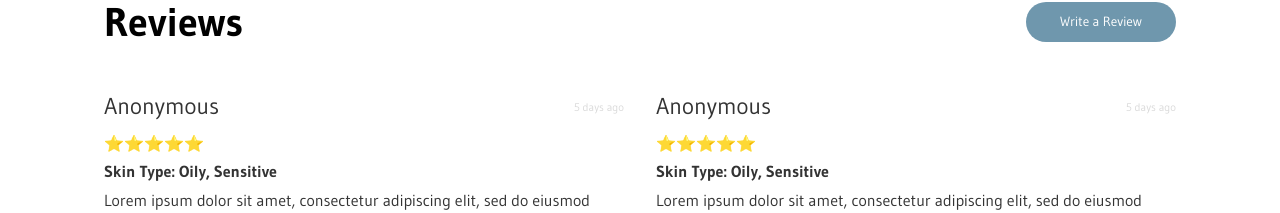
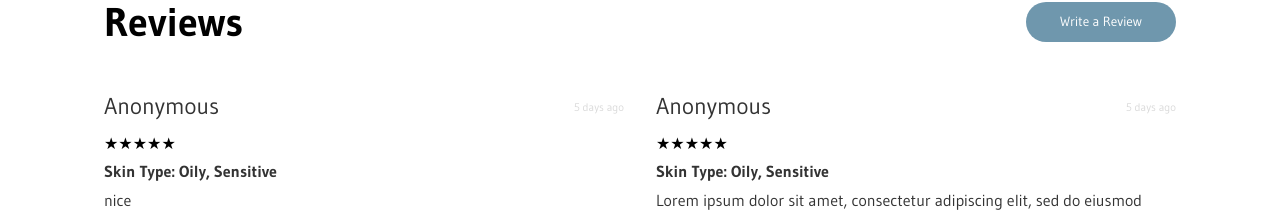
Before and after one commit to Zkim1234/glowr, a React (Vite) app: page / in a window 1280 px wide. Both pictures are taken after a click on the button 302 px from the left and 845 px from the top of the page. Shown: the part 1024-1237 px from the top of the page. Built offline with nearby package versions, Linux system fonts and the light colour scheme.

Commit message:
made submit work

```diff
--- a/src/assets/components/Dialog.jsx
+++ b/src/assets/components/Dialog.jsx
@@ -1,10 +1,29 @@
+import React from "react";
 import styles from "./dialog.module.css";
 
-function skinToggle(e) {
-  e.currentTarget.classList.toggle(styles.skinToggle);
-}
+function Dialog({ onClose, onSubmit }) {
+  const [name, setName] = React.useState("");
+  const [title, setTitle] = React.useState("");
+  const [skinType, setSkinType] = React.useState("");
+  const [rating, setRating] = React.useState(5);
+  const [reviewText, setReviewText] = React.useState("");
 
-function Dialog({ onClose }) {
+  function handlePost() {
+    const newReview = {
+      name: name.trim() || "Anonymous",
+      date: "Just now",
+      rating: rating,
+      skinType: skinType || "Not specified",
+      title: title.trim(),
+      text: reviewText.trim(),
+    };
+
+    if (typeof onSubmit === "function") {
+      onSubmit(newReview);
+    }
+    if (typeof onClose === "function") onClose();
+  }
+
   return (
     <div className={styles.reviewContainer}>
       <button className={styles.closeBtn} onClick={onClose}>
@@ -22,7 +41,7 @@ function Dialog({ onClose }) {
           />
         </div>
 
-        <div className={styles.productInfo}>
+          <div className={styles.productInfo}>
           <h2 className={styles.productTitle}>
             Toleriane Hydrating<br></br> Gentle Facial Cleanser
           </h2>
@@ -39,11 +58,15 @@ function Dialog({ onClose }) {
           <div className={styles.ratingSection}>
             <h3 className={styles.titles}>Rate this product</h3>
             <div className={styles.stars}>
-              <span>☆</span>
-              <span>☆</span>
-              <span>☆</span>
-              <span>☆</span>
-              <span>☆</span>
+              {[1, 2, 3, 4, 5].map((s) => (
+                <span
+                  key={s}
+                  onClick={() => setRating(s)}
+                  style={{ cursor: "pointer" }}
+                >
+                  {s <= rating ? "★" : "☆"}
+                </span>
+              ))}
             </div>
           </div>
         </div>
@@ -51,24 +74,52 @@ function Dialog({ onClose }) {
 
       <div className={styles.formSection}>
         <div className={styles.titleSection}>
+          <h3 className={styles.titles}>Your name</h3>
+          <input
+            className={styles.titleInput}
+            type="text"
+            placeholder="Name (optional)"
+            value={name}
+            onChange={(e) => setName(e.target.value)}
+          />
+        </div>
+
+        <div className={styles.titleSection}>
           <h3 className={styles.titles}>Make a title</h3>
           <input
             className={styles.titleInput}
             type="text"
             placeholder="Title..."
+            value={title}
+            onChange={(e) => setTitle(e.target.value)}
           />
         </div>
 
         <div className={styles.skinTypeSection}>
           <h3 className={styles.titles}>What kind of skin type do you have?</h3>
           <div className={styles.skinTypeButtons}>
-            <button className={styles.skinTypeBtn} onClick={skinToggle}>
+            <button
+              className={`${styles.skinTypeBtn} ${
+                skinType === "Oily" ? styles.skinToggle : ""
+              }`}
+              onClick={() => setSkinType("Oily")}
+            >
               Oily
             </button>
-            <button className={styles.skinTypeBtn} onClick={skinToggle}>
+            <button
+              className={`${styles.skinTypeBtn} ${
+                skinType === "Combination" ? styles.skinToggle : ""
+              }`}
+              onClick={() => setSkinType("Combination")}
+            >
               Combination
             </button>
-            <button className={styles.skinTypeBtn} onClick={skinToggle}>
+            <button
+              className={`${styles.skinTypeBtn} ${
+                skinType === "Dry" ? styles.skinToggle : ""
+              }`}
+              onClick={() => setSkinType("Dry")}
+            >
               Dry
             </button>
           </div>
@@ -86,14 +137,12 @@ function Dialog({ onClose }) {
           <textarea
             className={styles.reviewInput}
             placeholder="Add a review..."
+            value={reviewText}
+            onChange={(e) => setReviewText(e.target.value)}
           ></textarea>
         </div>
 
-        <button
-          type="submit"
-          className={styles.postReviewBtn}
-          onClick={onClose}
-        >
+        <button type="button" className={styles.postReviewBtn} onClick={handlePost}>
           Post Review
         </button>
       </div>
--- a/src/assets/components/Modal.jsx
+++ b/src/assets/components/Modal.jsx
@@ -1,7 +1,8 @@
 import { useRef, cloneElement } from "react";
 import styles from "./dialog.module.css";
 
-function Modal({ btnLabel, children, trigger }) {
+// childProps: optional object of props to inject into the child component
+function Modal({ btnLabel, children, trigger, childProps = {} }) {
   const modalRef = useRef();
 
   function openModal() {
@@ -20,7 +21,7 @@ function Modal({ btnLabel, children, trigger }) {
         <button onClick={openModal}>{btnLabel}</button>
       )}
       <dialog ref={modalRef} className={styles.modal}>
-        {cloneElement(children, { onClose: closeModal })}
+        {cloneElement(children, { onClose: closeModal, ...childProps })}
       </dialog>
     </>
   );
--- a/src/assets/pages/Product.jsx
+++ b/src/assets/pages/Product.jsx
@@ -13,6 +13,47 @@ function Product({ onBackToHome }) {
   ];
 
   const [showFullDescription, setShowFullDescription] = React.useState(false);
+
+  // reviews state (start with existing sample reviews)
+  const [reviews, setReviews] = React.useState([
+    {
+      name: "Anonymous",
+      date: "5 days ago",
+      rating: 5,
+      skinType: "Oily, Sensitive",
+      text: "nice",
+    },
+    {
+      name: "Anonymous",
+      date: "5 days ago",
+      rating: 5,
+      skinType: "Oily, Sensitive",
+      text:
+        "Lorem ipsum dolor sit amet, consectetur adipiscing elit, sed do eiusmod tempor incididunt ut labore et dolore magna aliqua. Ut enim ad minim veniam, quis nostrud exercitation ullamco",
+    },
+    {
+      name: "Anonymous",
+      date: "5 days ago",
+      rating: 5,
+      skinType: "Oily, Sensitive",
+      text:
+        "Lorem ipsum dolor sit amet, consectetur adipiscing elit, sed do eiusmod tempor incididunt ut labore et dolore magna aliqua. Ut enim ad minim veniam, quis nostrud exercitation ullamco",
+    },
+    {
+      name: "Anonymous",
+      date: "5 days ago",
+      rating: 5,
+      skinType: "Oily, Sensitive",
+      text:
+        "Lorem ipsum dolor sit amet, consectetur adipiscing elit, sed do eiusmod tempor incididunt ut labore et dolore magna aliqua. Ut enim ad minim veniam, quis nostrud exercitation ullamco",
+    },
+  ]);
+
+  function addReview(review) {
+    // add a simple timestamp if not provided
+    const withDate = { ...review, date: review.date || new Date().toLocaleString() };
+    setReviews((r) => [withDate, ...r]);
+  }
 
   // Shortened description (always show short by default, toggle for full)
   const shortDescription =
@@ -98,73 +139,22 @@ function Product({ onBackToHome }) {
       <div className="reviews-section">
         <div className="review-header">
           <h2 className="mobile-subheading bold desktop-title">Reviews</h2>
-          <Modal
-            trigger={<button className="review-button">Write a Review</button>}
-          >
+          <Modal trigger={<button className="review-button">Write a Review</button>} childProps={{ onSubmit: addReview }}>
             <Dialog />
           </Modal>
         </div>
         <div className="all-reviews">
-          <div className="review">
-            <div className="review-rating">
-              <p className="mobile-subheading desktop-h3">Anonymous</p>
-              <span className="mobile-small desktop-small">5 days ago</span>
+          {reviews.map((rv, i) => (
+            <div className="review" key={i}>
+              <div className="review-rating">
+                <p className="mobile-subheading desktop-h3">{rv.name}</p>
+                <span className="mobile-small desktop-small">{rv.date}</span>
+              </div>
+              <span>{'★'.repeat(rv.rating) + '☆'.repeat(5 - rv.rating)}</span>
+              <p className="bold mobile-regular desktop-regular">Skin Type: {rv.skinType}</p>
+              <p className="mobile-regular desktop-regular">{rv.text}</p>
             </div>
-            <span>⭐⭐⭐⭐⭐</span>
-            <p className="bold mobile-regular desktop-regular">
-              Skin Type: Oily, Sensitive
-            </p>
-            <p className="mobile-regular desktop-regular">
-              Lorem ipsum dolor sit amet, consectetur adipiscing elit, sed do
-              eiusmod tempor incididunt ut labore et dolore magna aliqua. Ut
-              enim ad minim veniam, quis nostrud exercitation ullamco{" "}
-            </p>
-          </div>
-          <div className="review">
-            <div className="review-rating">
-              <p className="mobile-subheading desktop-h3">Anonymous</p>
-              <span className="mobile-small desktop-small">5 days ago</span>
-            </div>
-            <span>⭐⭐⭐⭐⭐</span>
-            <p className="bold mobile-regular desktop-regular">
-              Skin Type: Oily, Sensitive
-            </p>
-            <p className="mobile-regular desktop-regular">
-              Lorem ipsum dolor sit amet, consectetur adipiscing elit, sed do
-              eiusmod tempor incididunt ut labore et dolore magna aliqua. Ut
-              enim ad minim veniam, quis nostrud exercitation ullamco{" "}
-            </p>
-          </div>
-          <div className="review">
-            <div className="review-rating">
-              <p className="mobile-subheading desktop-h3">Anonymous</p>
-              <span className="mobile-small desktop-small">5 days ago</span>
-            </div>
-            <span>⭐⭐⭐⭐⭐</span>
-            <p className="bold mobile-regular desktop-regular">
-              Skin Type: Oily, Sensitive
-            </p>
-            <p className="mobile-regular desktop-regular">
-              Lorem ipsum dolor sit amet, consectetur adipiscing elit, sed do
-              eiusmod tempor incididunt ut labore et dolore magna aliqua. Ut
-              enim ad minim veniam, quis nostrud exercitation ullamco{" "}
-            </p>
-          </div>
-          <div className="review">
-            <div className="review-rating">
-              <p className="mobile-subheading desktop-h3">Anonymous</p>
-              <span className="mobile-small desktop-small">5 days ago</span>
-            </div>
-            <span>⭐⭐⭐⭐⭐</span>
-            <p className="bold mobile-regular desktop-regular">
-              Skin Type: Oily, Sensitive
-            </p>
-            <p className="mobile-regular desktop-regular">
-              Lorem ipsum dolor sit amet, consectetur adipiscing elit, sed do
-              eiusmod tempor incididunt ut labore et dolore magna aliqua. Ut
-              enim ad minim veniam, quis nostrud exercitation ullamco{" "}
-            </p>
-          </div>
+          ))}
         </div>
       </div>
     </div>
```
